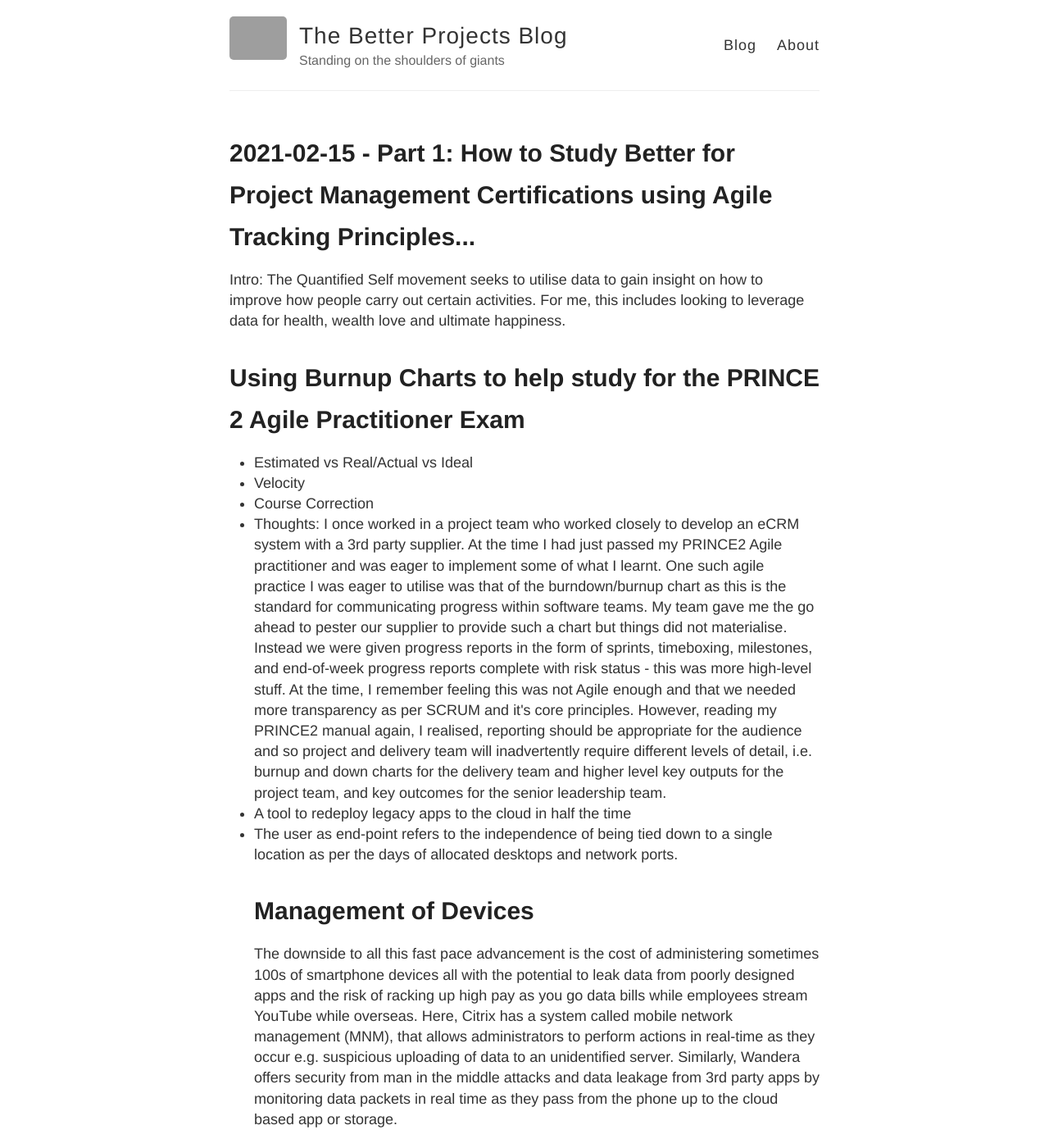
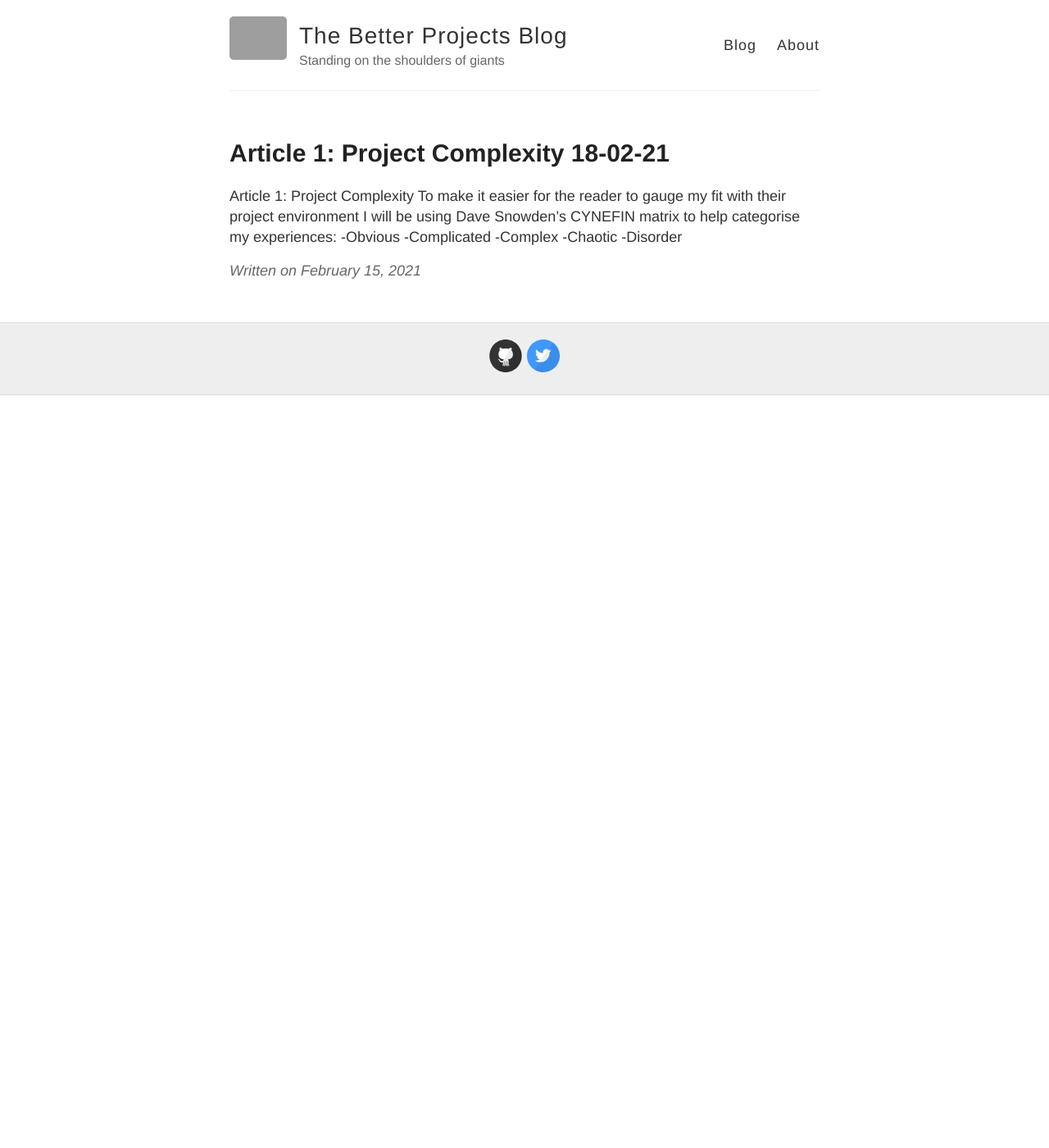
Before and after one commit to digitaltimes/digitaltimes.github.io, a Jekyll site: the page built from _posts/2021-02-15-DataDrivenProductivity.md, in a window 1280 px wide and 1400 px high. Shown: the whole window at 82% size. Built offline with Jekyll 4.4.1, drawn with Linux system fonts in a browser that asks for light colours; comment, search, counter and statistics services are not loaded; some of the changed text lies outside the part shown; grey boxes are pictures that could not be loaded.

Commit message:
18.02.21

```diff
--- a/_posts/2021-02-15-DataDrivenProductivity.md
+++ b/_posts/2021-02-15-DataDrivenProductivity.md
@@ -1,24 +1,13 @@
 ---
 layout: post
-title: "2021-02-15 - Part 1: How to Study Better for Project Management Certifications using Agile Tracking Principles..."
+title: "Article 1: Project Complexity 18-02-21"
 published: true
 ---
 
-Intro: The Quantified Self movement seeks to utilise data to gain insight on how to improve how people carry out certain activities. For me, this includes looking to leverage data for health, wealth love and ultimate happiness.
-
-<h1>Using Burnup Charts to help study for the PRINCE 2 Agile Practitioner Exam</h1>
-<ul>
-<li>Estimated vs Real/Actual vs Ideal</li>
-<li>Velocity</li>
-<li>Course Correction</li>
-<li>Thoughts:  I once worked in a project team who worked closely to develop an eCRM system with a 3rd party supplier. At the time I had just passed my PRINCE2 Agile practitioner and was eager to implement some of what I learnt. One such agile practice I was eager to utilise was that of the burndown/burnup chart as this is the standard for communicating progress within software teams. My team gave me the go ahead to pester our supplier to provide such a chart but things did not materialise. Instead we were given progress reports in the form of sprints, timeboxing, milestones, and end-of-week progress reports complete with risk status - this was more high-level stuff.  At the time, I remember feeling this was not Agile enough and that we needed more transparency as per SCRUM and it's core principles. However, reading my PRINCE2 manual again, I realised, reporting should be appropriate for the audience and so project and delivery team will inadvertently require different levels of detail, i.e. burnup and down charts for the delivery team and higher level key outputs for the project team, and key outcomes for the senior leadership team.
-<li>A tool to redeploy legacy apps to the cloud in half the time</li>
-<li>The user as end-point refers to the independence of being tied down to a single location as per the days of allocated desktops and network ports.</li>
-
-<h1>Management of Devices</h1>
-The downside to all this fast pace advancement is the cost of administering sometimes 100s of smartphone devices all with the potential to leak data from poorly designed apps and the risk of racking up high pay as you go data bills while employees stream YouTube while overseas.
-
-Here, Citrix has a system called mobile network management (MNM), that allows administrators to perform actions in real-time as they occur e.g. suspicious uploading of data to an unidentified server. Similarly, Wandera offers security from man in the middle attacks and data leakage from 3rd party apps by monitoring data packets in real time as they pass from the phone up to the cloud based app or storage.
-
-<h1>Why should we care?</h1>
-The talk emphasized the need to protect against poorly programmed applications that leak data and malicious hackers that try and steal data. An enterprise may have thousands of devices making it hard to monitor all security risks. According to Citrix, centralised real-time management of devices is the way forwards.
+Article 1: Project Complexity
+To make it easier for the reader to gauge my fit with their project environment I will be using Dave Snowden’s CYNEFIN matrix to help categorise my experiences:
+-Obvious
+-Complicated
+-Complex
+-Chaotic
+-Disorder
```
Also changed, not shown: _posts/2015-05-30-Design thinking.md (line endings or trailing spaces), 1 other file.
